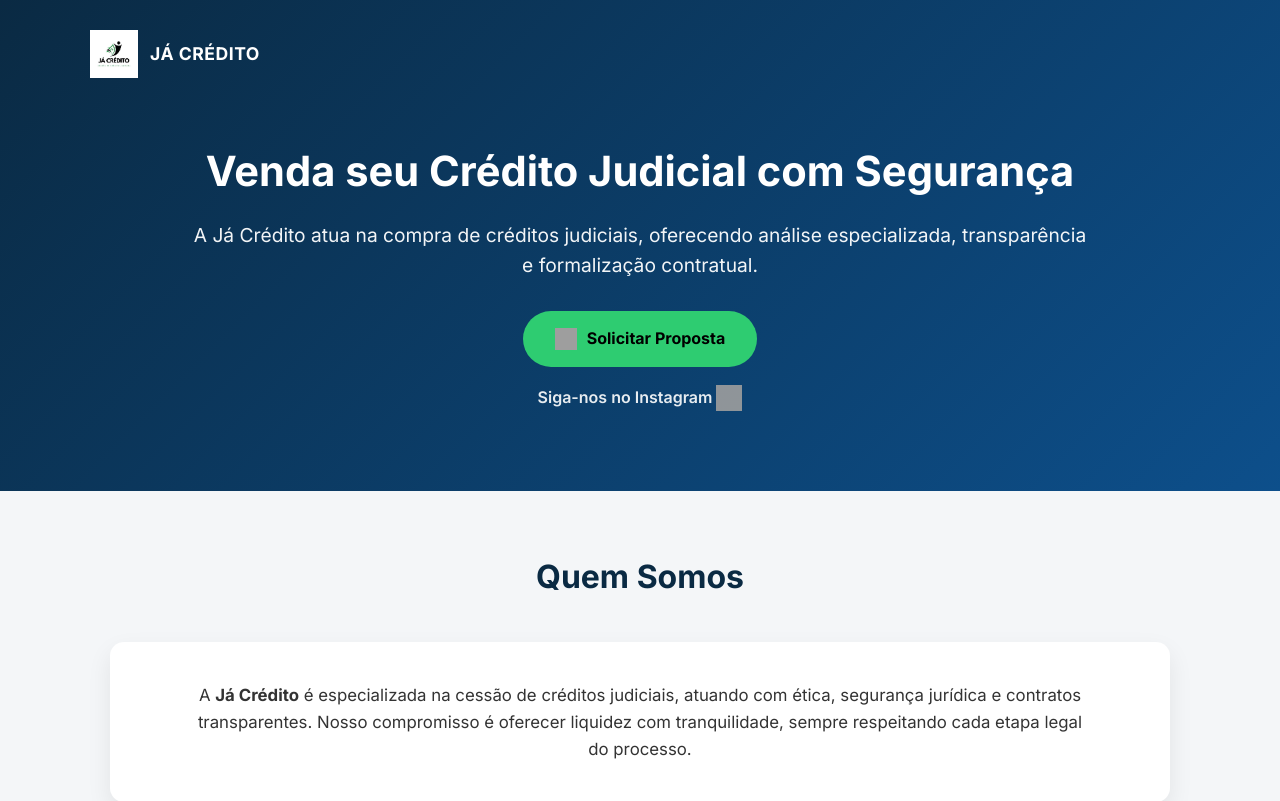
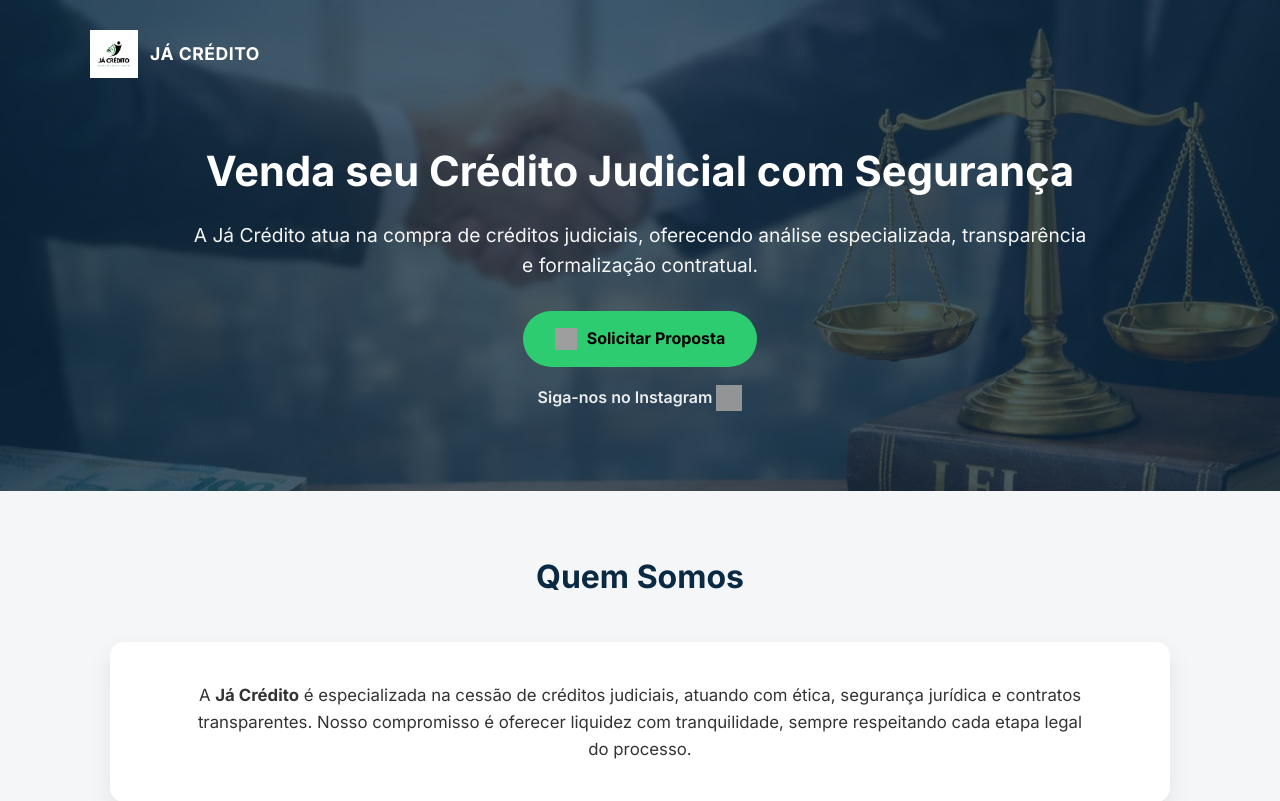
Before and after one commit to Sw13-developer/jacredito-site, a plain HTML site: page index.html in a window 1280 px wide. Shown: the top 801 px of the page. Drawn offline with Linux system fonts and the light colour scheme; grey boxes are pictures that could not be loaded.

Commit message:
Version 3.0

```diff
--- a/style.css
+++ b/style.css
@@ -15,9 +15,30 @@
 
 /* HEADER / HERO */
 header {
-  background: linear-gradient(135deg, #0a2a43, #0d4f8b);
+  position: relative;
   color: white;
   padding: 30px 20px 80px;
+  background-color: #0a2a43; /* azul sólido por baixo */
+  overflow: hidden; /* garante que pseudo-elemento não vaze */
+}
+
+/* Camada da imagem */
+header::before {
+  content: '';
+  position: absolute;
+  top: 0;
+  left: 0;
+  width: 100%;
+  height: 100%;
+  background: url('juridico.jpg') top/cover no-repeat;
+  opacity: 0.25; /* ajusta a transparência */
+  z-index: 0;
+}
+
+/* Conteúdo do header acima da imagem */
+header > * {
+  position: relative;
+  z-index: 1;
 }
 
 .topbar {
```
Also changed, not shown: fundo-transparente.png (added), juridico.jpg (added).
